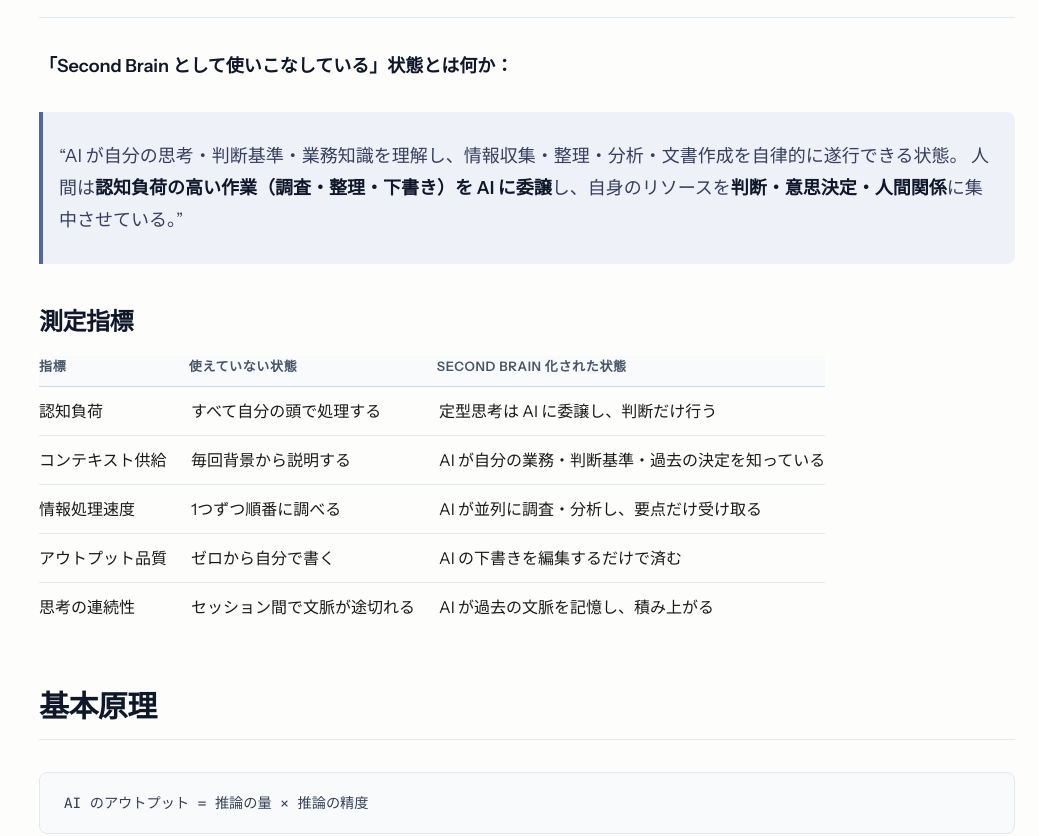
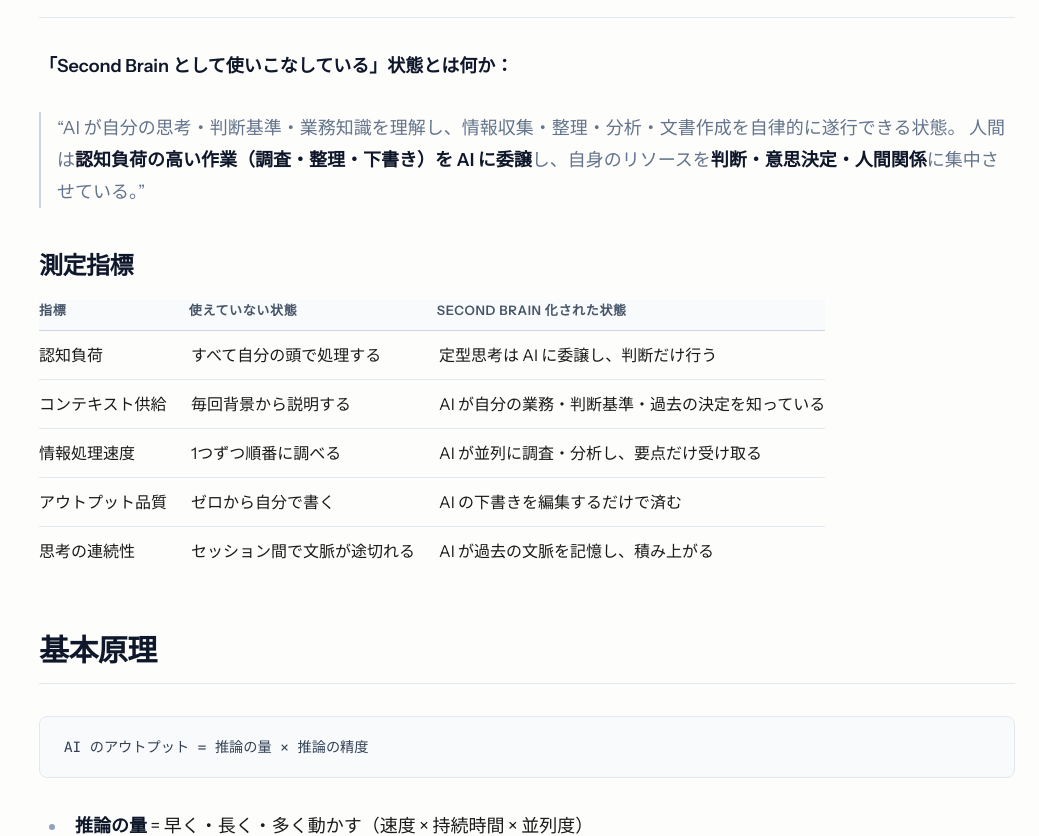
Before and after one commit to thedomainai/10x-productivity-perfect-guide, a Next.js app in the folder web/: page / in a window 1280 px wide. Shown: the part 1650-2486 px from the top of the page, without its empty margins (241-1280 px from the left). Built offline with nearby package versions, Linux system fonts and the light colour scheme.

Commit message:
auto: web/src/app/globals.css

```diff
--- a/web/src/app/globals.css
+++ b/web/src/app/globals.css
@@ -209,15 +209,16 @@ body::before {
 }
 
 .prose blockquote {
-  border-left-color: #5068a4;
-  background: #eef1f8;
-  border-radius: 0 8px 8px 0;
-  padding: 4px 16px;
+  border-left: 2px solid #cbd5e1;
+  background: transparent;
+  border-radius: 0;
+  padding: 0 0 0 16px;
+  margin-left: 0;
   font-style: normal;
 }
 
 .prose blockquote p {
-  color: #363f60;
+  color: #64748b;
   font-size: inherit;
 }
 
```
